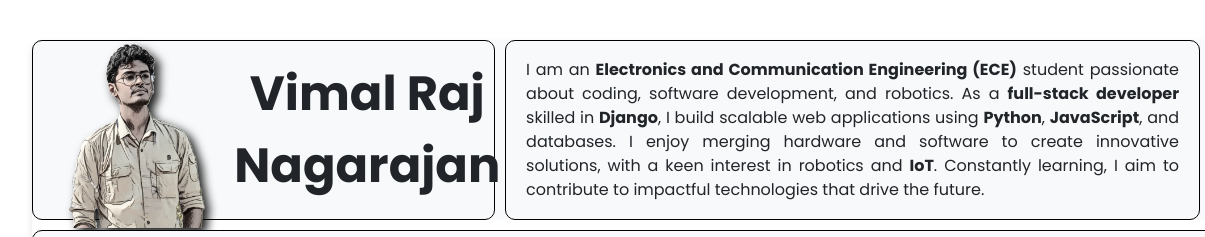
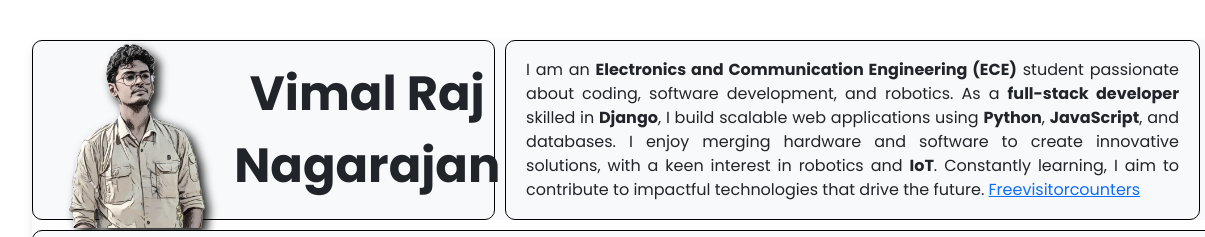
Before and after one commit to Vimal-AFK/portfoilo_vimalrajnagarajan, a plain HTML site: page index.html in a window 1280 px wide. Shown: the top 237 px of the page, 0-1205 px from the left. Drawn offline with nearby package versions, Linux system fonts and the light colour scheme; a script that the page names is missing.

Commit message:
counter attempt 2

```diff
--- a/index.html
+++ b/index.html
@@ -63,6 +63,7 @@
                 <div class="descDIV">
                     <span class="Description">
                         I am an <strong>Electronics and Communication Engineering (ECE)</strong> student passionate about coding, software development, and robotics. As a <strong>full-stack developer</strong> skilled in <strong>Django</strong>, I build scalable web applications using <strong>Python</strong>, <strong>JavaScript</strong>, and databases. I enjoy merging hardware and software to create innovative solutions, with a keen interest in robotics and <strong>IoT</strong>. Constantly learning, I aim to contribute to impactful technologies that drive the future.
+                        <a href='http://www.freevisitorcounters.com'>Freevisitorcounters</a>
                     </span>
                 </div>
             </div>
@@ -111,7 +112,8 @@
     <script src="https://cdnjs.cloudflare.com/ajax/libs/jquery/3.6.0/jquery.min.js"></script>
     <script src="https://cdnjs.cloudflare.com/ajax/libs/gsap/3.12.2/gsap.min.js"></script>
     <script src="https://cdn.jsdelivr.net/npm/bootstrap@5.3.2/dist/js/bootstrap.bundle.min.js" integrity="sha384-C6RzsynM9kWDrMNeT87bh95OGNyZPhcTNXj1NW7RuBCsyN/o0jlpcV8Qyq46cDfL" crossorigin="anonymous"></script>
-    <script>
+    <script type='text/javascript' src='https://www.freevisitorcounters.com/auth.php?id=7ea64d0c1ea132a93b2d0130ce9852c86b176a4b'></script>
+    <script type="text/javascript" src="https://www.freevisitorcounters.com/en/home/counter/1321493/t/13"></script>
         const quotes = [
             "The only limit to our realization of tomorrow is our doubts of today.",
             "Success is not final, failure is not fatal: It is the courage to continue that counts.",
@@ -131,6 +133,5 @@
         document.addEventListener('DOMContentLoaded', showDefaultContent);
     </script>
 </body>
-     <a href='http://www.freevisitorcounters.com'>Freevisitorcounters</a> <script type='text/javascript' src='https://www.freevisitorcounters.com/auth.php?id=7ea64d0c1ea132a93b2d0130ce9852c86b176a4b'></script>
-<script type="text/javascript" src="https://www.freevisitorcounters.com/en/home/counter/1321493/t/13"></script>
+
 </html>
```
